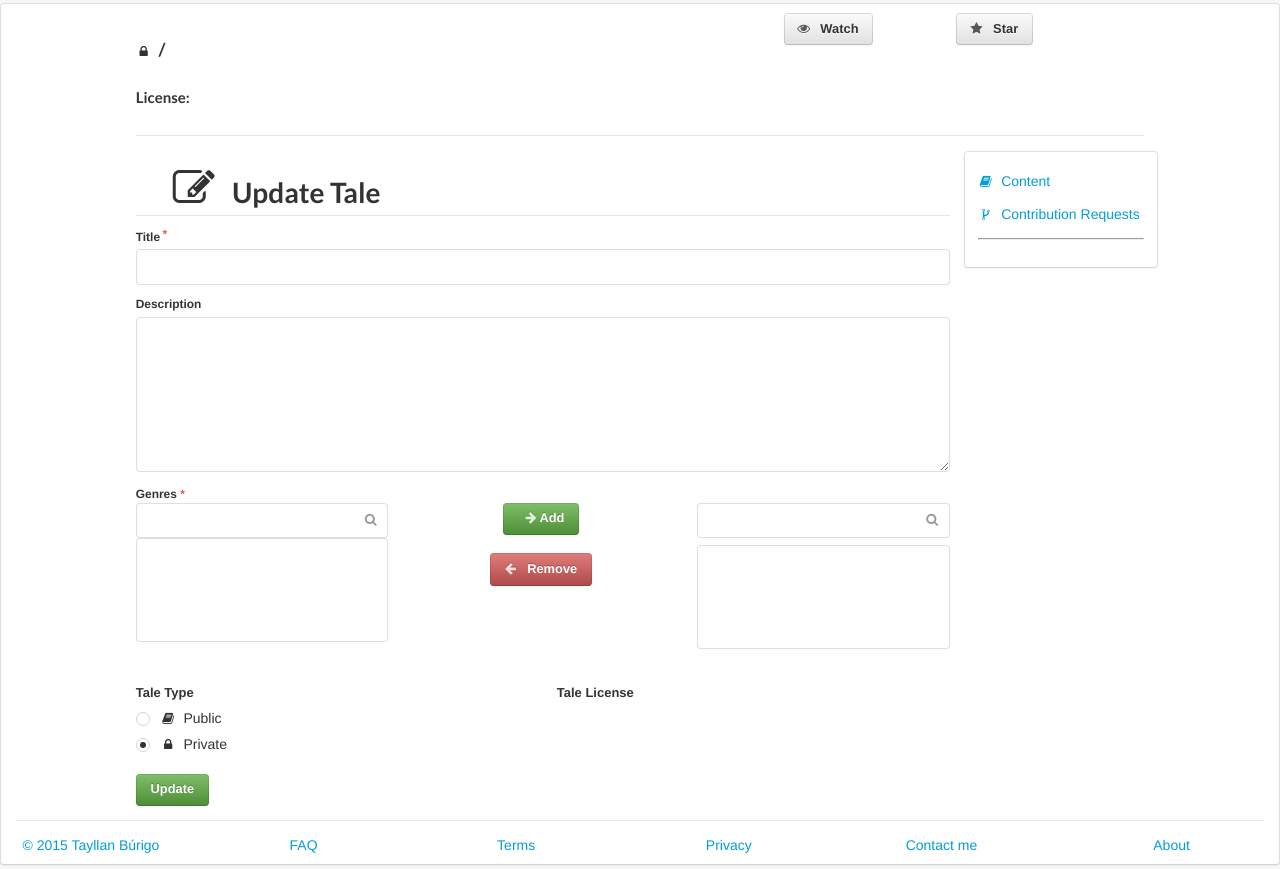
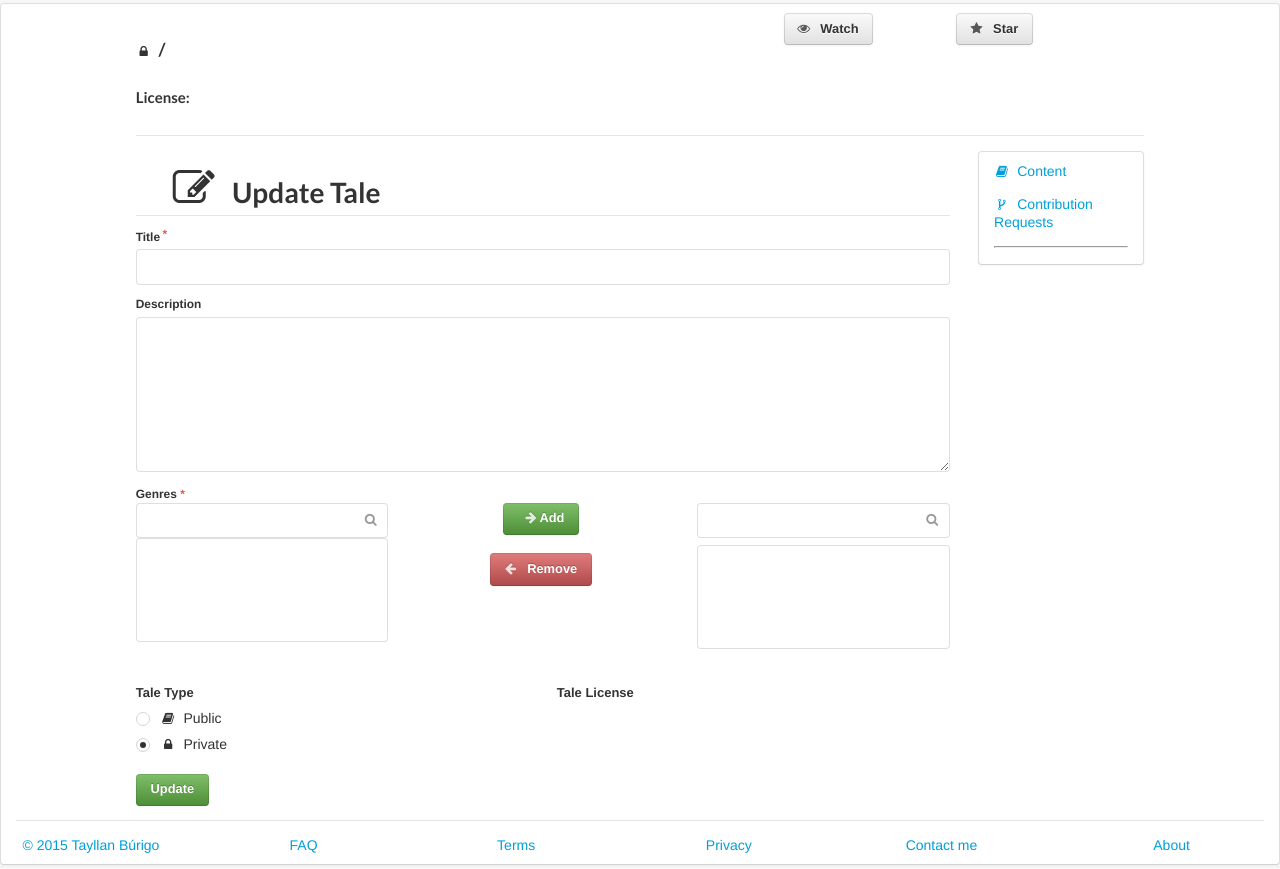
Before and after one commit to tayllan/anaddventure, a Flask app: template site/templates/update_tale.html in a window 1280 px wide. Shown: the part 86-955 px from the top of the page. Run offline with Flask 2, Linux system fonts and the light colour scheme; the template is opened without the code that fills it, so the values that code supplies are empty; some libraries are stand-ins or nearby versions.

Commit message:
Added yet more design fixes

```diff
--- a/site/templates/update_tale.html
+++ b/site/templates/update_tale.html
@@ -11,8 +11,8 @@
 <div class="ui divider"></div>
 
 <div class="main">
-	<div class="ui two column grid">
-		<div class="thirteen wide column left aligned">
+	<div class="ui stackable two column grid">
+		<div class="thirteen wide column">
 			<form action="/update_tale/{{tale.id}}/" method="post" class="ui form">
 				<h1 class="ui dividing header">
 					<i class="edit icon"></i>
@@ -32,7 +32,7 @@
 				<div class="grouped fields column" id="genres">
 					<label>{{_('GENRES')}} <span style="color: #d95c5c;">*</span></label>
 
-					<div class="ui three column grid">
+					<div class="ui stackable three column grid">
 						<div class="column">
 							<div class="ui fluid icon input">
 								<input type="text" id="available-genres">
@@ -78,7 +78,7 @@
 					</div>
 				</div>
 
-				<div class="ui two column grid">
+				<div class="ui stackable two column grid">
 					<div class="grouped fields column">
 						<label>{{_('TALE_TYPE')}}</label>
 						{% if tale.category == 1 %}
@@ -147,8 +147,10 @@
 			</form>
 		</div>
 
-		<div class="three wide column ui segment">
-			{% include "fragment/tale_right_bar.html" %}
+		<div class="three wide column">
+			<div class="ui segment">
+				{% include "fragment/tale_right_bar.html" %}
+			</div>
 		</div>
 	</div>
 </div>
```
Also changed, not shown: site/templates/contribution_request.html (+5 -3 lines), site/templates/invite.html (+5 -3 lines).
